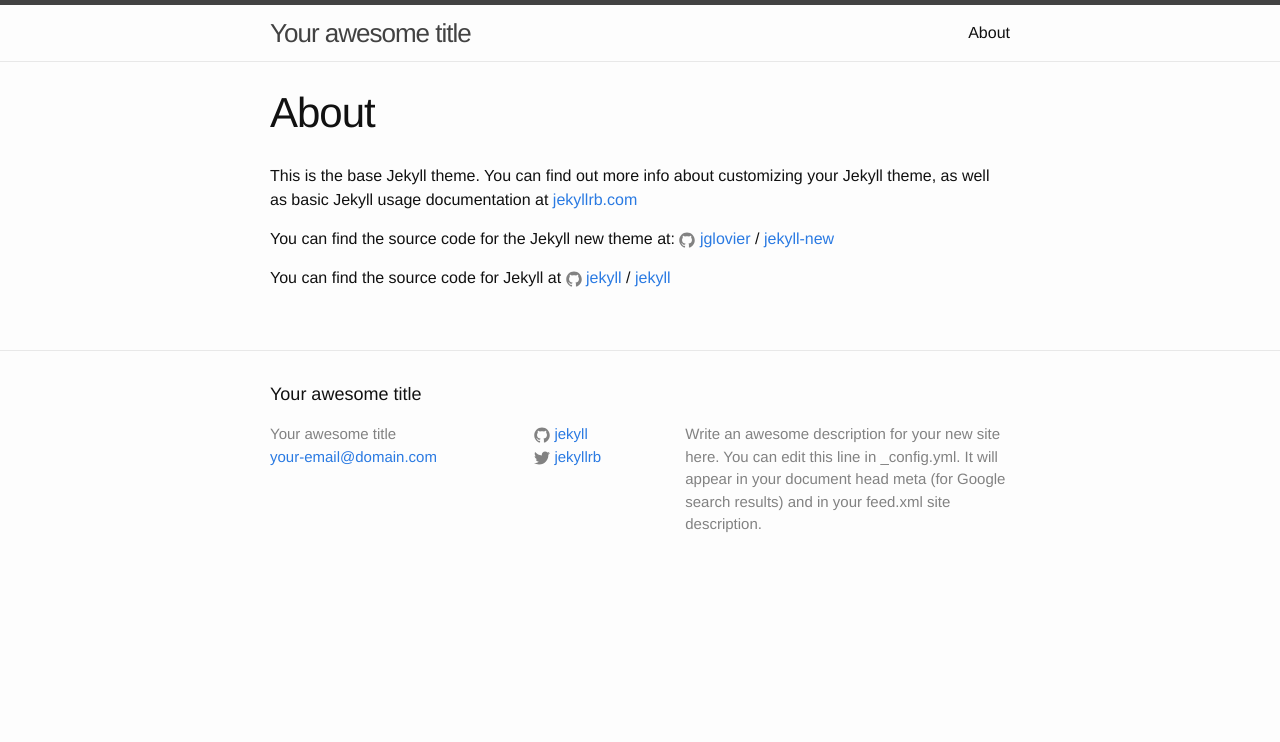
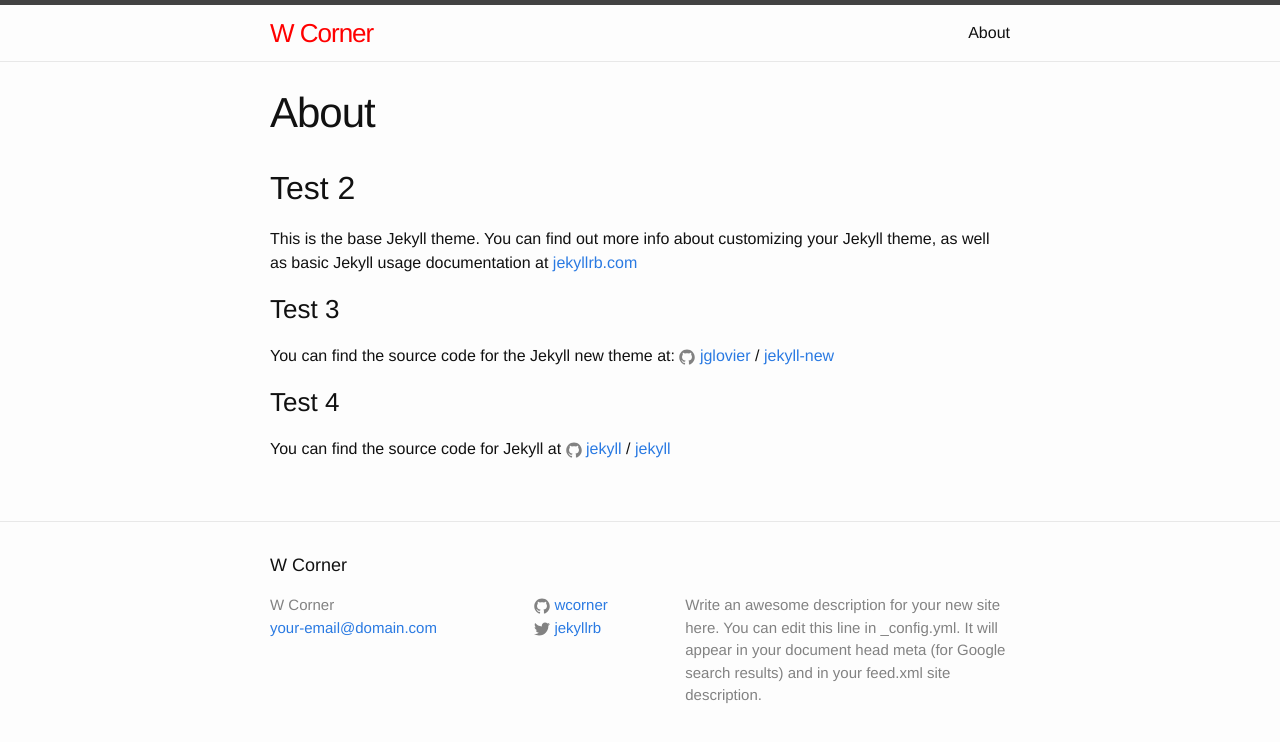
Before and after one commit to wcorner/wcorner.github.io, a Jekyll site: the page built from about.md, in a window 1280 px wide. Shown: the top 742 px of the page. Built offline with Jekyll 4.4.1, drawn with Linux system fonts in a browser that asks for light colours.

Commit message:
Test changes.

```diff
--- a/_config.yml
+++ b/_config.yml
@@ -6,7 +6,7 @@
 # 'jekyll serve'. If you change this file, please restart the server process.
 
 # Site settings
-title: Your awesome title
+title: W Corner
 email: your-email@domain.com
 description: > # this means to ignore newlines until "baseurl:"
   Write an awesome description for your new site here. You can edit this
@@ -15,7 +15,7 @@ description: > # this means to ignore newlines until "baseurl:"
 baseurl: "" # the subpath of your site, e.g. /blog
 url: "http://yourdomain.com" # the base hostname & protocol for your site
 twitter_username: jekyllrb
-github_username:  jekyll
+github_username:  wcorner
 
 # Build settings
 markdown: kramdown
--- a/_sass/_layout.scss
+++ b/_sass/_layout.scss
@@ -17,6 +17,7 @@
     letter-spacing: -1px;
     margin-bottom: 0;
     float: left;
+    color: red !important;
 
     &,
     &:visited {
--- a/about.md
+++ b/about.md
@@ -4,12 +4,15 @@ title: About
 permalink: /about/
 ---
 
+## Test 2
 This is the base Jekyll theme. You can find out more info about customizing your Jekyll theme, as well as basic Jekyll usage documentation at [jekyllrb.com](http://jekyllrb.com/)
 
+### Test 3
 You can find the source code for the Jekyll new theme at:
 {% include icon-github.html username="jglovier" %} /
 [jekyll-new](https://github.com/jglovier/jekyll-new)
 
+### Test 4
 You can find the source code for Jekyll at
 {% include icon-github.html username="jekyll" %} /
 [jekyll](https://github.com/jekyll/jekyll)
```
